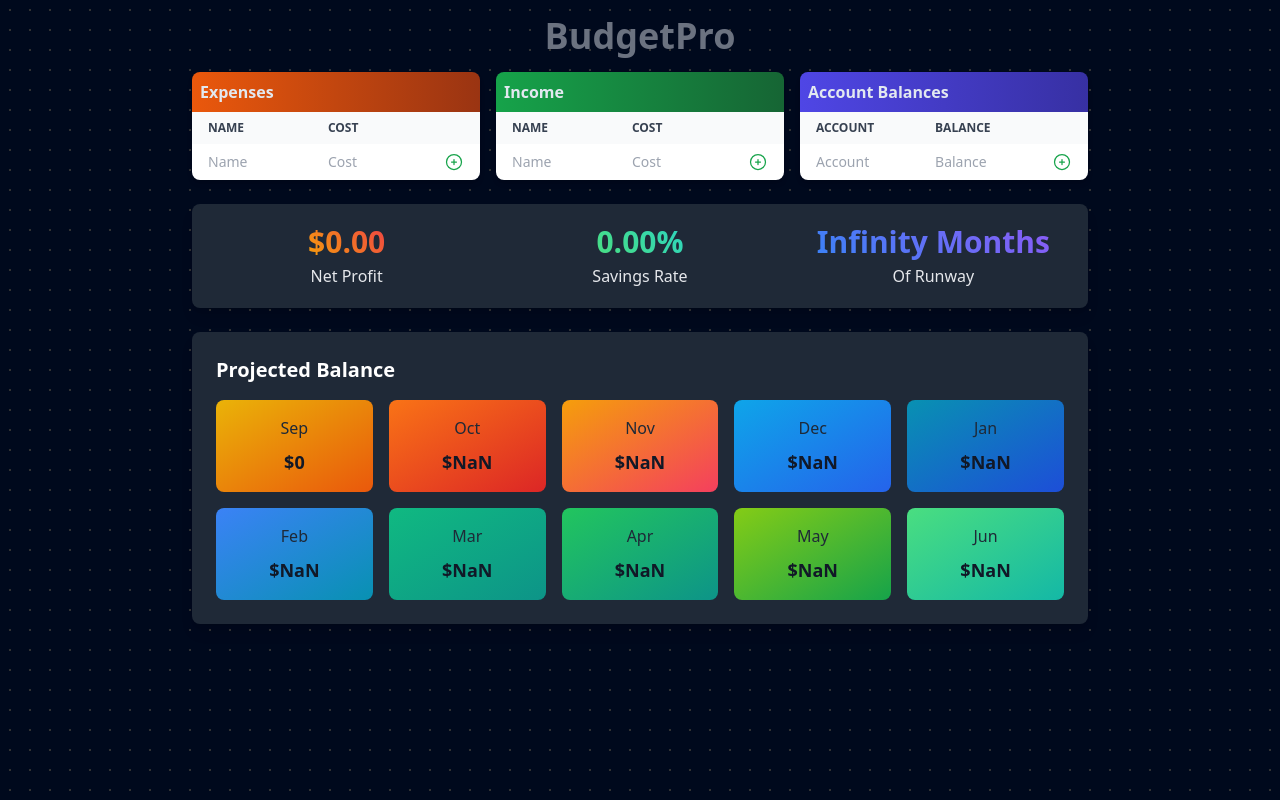
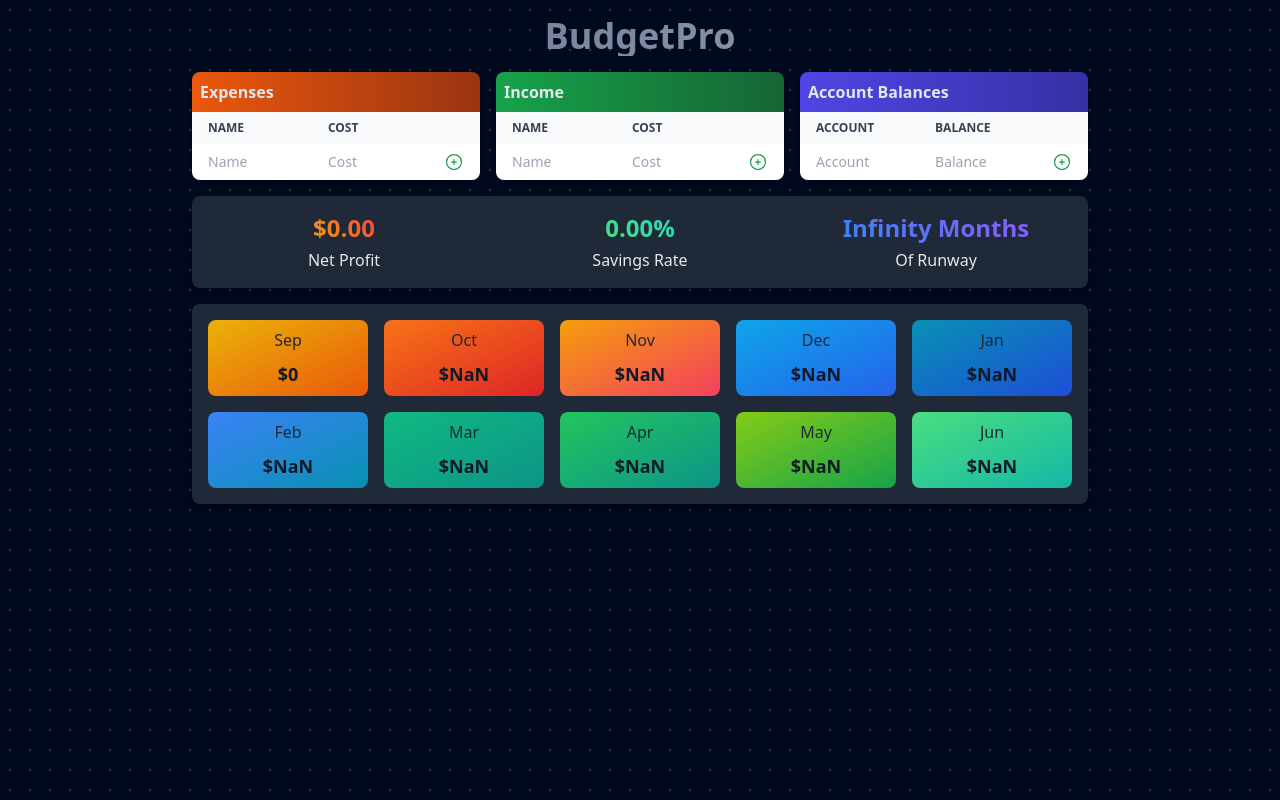
Before and after one commit to travierm/budgetpro, a Vue app: page / in a window 1280 px wide. Built offline with nearby package versions, Linux system fonts and the light colour scheme.

Commit message:
cleaning up the app

```diff
--- a/src/App.vue
+++ b/src/App.vue
@@ -14,7 +14,7 @@ const isActive = computed(() => ({
 <template>
   <div>
     <div class="max-w-4xl mx-auto">
-      <h1 class="text-4xl font-bold text-gray-500 text-center my-4">BudgetPro</h1>
+      <h1 class="text-4xl font-bold text-center my-4 gradient-title">BudgetPro</h1>
       <div>
         <RouterView />
       </div>
@@ -22,4 +22,11 @@ const isActive = computed(() => ({
   </div>
 </template>
 
-<style scoped></style>
+<style scoped>
+.gradient-title {
+  background: linear-gradient(to right, #64748b, #94a3b8);
+  -webkit-background-clip: text;
+  background-clip: text;
+  color: transparent;
+}
+</style>
--- a/src/components/QuickStats.vue
+++ b/src/components/QuickStats.vue
@@ -1,9 +1,9 @@
 <template>
-    <div class="bg-gray-800 shadow-lg rounded-lg p-5">
+    <div class="bg-gray-800 shadow-lg rounded-lg p-4">
         <div class="grid grid-cols-1 sm:grid-cols-2 lg:grid-cols-3 gap-6">
 
             <div class="flex flex-col items-center">
-                <div class="text-3xl font-extrabold gradient-text-profit">
+                <div class="text-2xl font-extrabold gradient-text-profit">
                     ${{ netProfit.toFixed(2) }}
                 </div>
                 <div class="text-base font-medium text-gray-200 mt-1">
@@ -11,7 +11,7 @@
                 </div>
             </div>
             <div class="flex flex-col items-center">
-                <div class="text-3xl font-extrabold gradient-text-savings">
+                <div class="text-2xl font-extrabold gradient-text-savings">
                     {{ savingsRate.toFixed(2) }}%
                 </div>
                 <div class="text-base font-medium text-gray-200 mt-1">
@@ -20,7 +20,7 @@
             </div>
 
             <div class="flex flex-col items-center">
-                <div class="text-3xl font-extrabold gradient-text-runway">
+                <div class="text-2xl font-extrabold gradient-text-runway">
                     {{ financialRunway }} Months
                 </div>
                 <div class="text-base font-medium text-gray-200 mt-1">
--- a/src/pages/ForcastPage.vue
+++ b/src/pages/ForcastPage.vue
@@ -1,9 +1,8 @@
 <template>
-    <div class="bg-gray-800 p-6 rounded-lg shadow-lg">
-        <h2 class="text-xl font-bold text-white mb-4">Projected Balance</h2>
+    <div class="bg-gray-800 p-4 rounded-lg shadow-lg">
         <div class="flex flex-wrap gap-4">
             <div v-for="(month, index) in months" :key="month"
-                class="flex-1 min-w-[150px] rounded-lg p-4 flex flex-col items-center justify-between"
+                class="flex-1 min-w-[150px] rounded-lg p-2 flex flex-col items-center justify-between"
                 :class="getMonthGradient(month)">
                 <div class="font-medium mb-2 text-gray-800">{{ month }}</div>
                 <div class="font-bold text-lg text-gray-900">{{ formatCurrency(balances[index]) }}</div>
--- a/src/pages/InputTablesPage.vue
+++ b/src/pages/InputTablesPage.vue
@@ -18,11 +18,11 @@ import { income, expenses, accountBalances } from '../lib/appData';
             gradient-from="from-indigo-600" gradient-to="to-indigo-800" key-text="Account" value-text="Balance" />
     </div>
 
-    <div class="mt-6">
+    <div class="mt-4">
         <QuickStats />
     </div>
 
-    <div class="mt-6">
+    <div class="mt-4">
         <ForecastPage />
     </div>
 </template>
```
